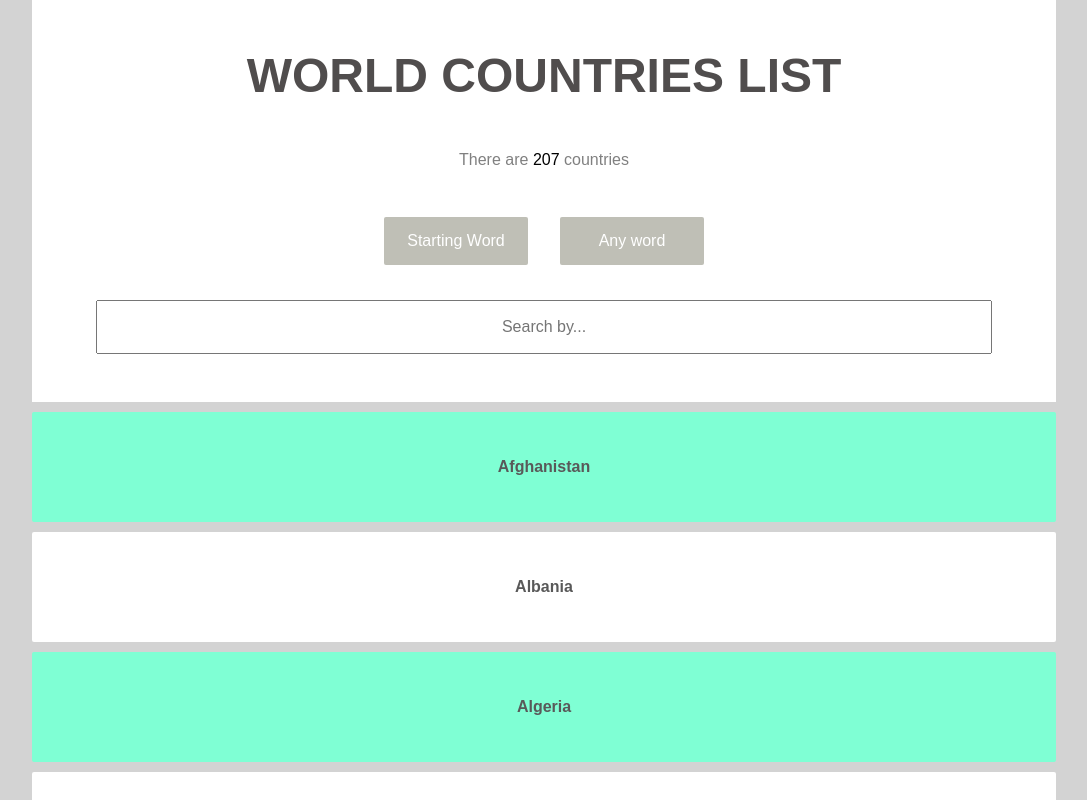
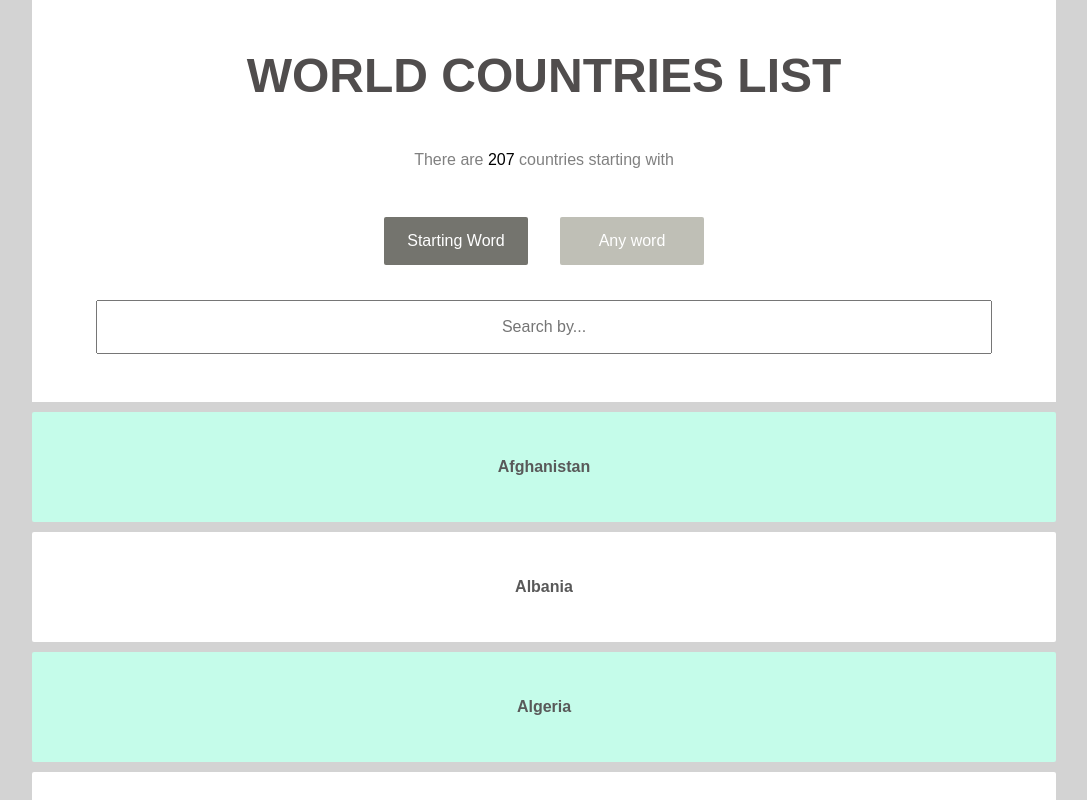
Before and after one commit to antonijak/1.2.-Display-Countries-React, a React (Create React App) app: page / in a window 1280 px wide. Shown: the top 800 px of the page, without its empty margins (96-1183 px from the left). Built offline with nearby package versions, Linux system fonts and the light colour scheme; what webfontloader would draw is missing.

Commit message:
Expression in the header grammatically correct

```diff
--- a/src/App.css
+++ b/src/App.css
@@ -86,9 +86,6 @@ main {
   margin: 0 auto;
 }
 
-main:nth-child(5n+3) {
-  background-color: red;
-}
 
 @media only screen and (max-width: 540px) {
   header {
--- a/src/App.js
+++ b/src/App.js
@@ -10,11 +10,11 @@ class App extends Component {
   state = {
     userInput: '',
     typeOfSearch: 'first',
-    startContain: '',
+    startContain: 'starting ',
     // for updating grammar in p expression in the header
     s: '',
-    with: '',
-    startsButtonClass: 'buttons',
+    with: 'with',
+    startsButtonClass: 'isClicked',
     anyButtonClass: 'buttons'
   }
 
@@ -28,11 +28,11 @@ class App extends Component {
   startingOrAny = (e) => {
 
     if (e.target.value == 'first'){
-    this.setState({ typeOfSearch: 'first', startContain: 'that start', with: ' with ', startsButtonClass: 'isClicked', anyButtonClass: 'buttons'})
-  } else {
+    this.setState({ typeOfSearch: 'first', startContain: 'starting', with: ' with ', startsButtonClass: 'isClicked', anyButtonClass: 'buttons'})
+    } else {
     this.setState({ typeOfSearch: 'any', startContain: 'that contain', with: '', startsButtonClass: 'buttons', anyButtonClass: 'isClicked'})
+    }
   }
-}
 
 // returns an array of searched countries
   findMatch = () => {
@@ -53,12 +53,14 @@ class App extends Component {
   }
 
 // fills logical grammar to the verbs in the header p
-  verbs = () => {if(this.findMatch().length === 1){
-    return {verb: 'is', noun: 'country ', letter: 's'}
-  } else if(this.findMatch().length === 1 && this.state.typeOfSearch === 'any') {
-  } else {
-    return {verb: 'are', noun: 'countries ', letter: ''}
-  }}
+  verbs = () => {if(this.findMatch().length === 1 && this.state.typeOfSearch === 'first'){
+      return {verb: 'is', noun: 'country ', letter: ''}
+    } else if(this.findMatch().length === 1 && this.state.typeOfSearch === 'any') {
+      return {verb: 'is', noun: 'country ', letter: 's'}
+    } else {
+      return {verb: 'are', noun: 'countries ', letter: ''}
+    }
+  }
 
 //colors every second country for better visibility
   twoColorsDisplay = (id) => {
--- a/src/Country.css
+++ b/src/Country.css
@@ -9,7 +9,7 @@
   flex-direction: column;
   justify-content: center;
   align-content: space-around;
-  background-color: aquamarine;
+  background-color: rgb(197, 252, 234);
 }
 
 .colored {
```
